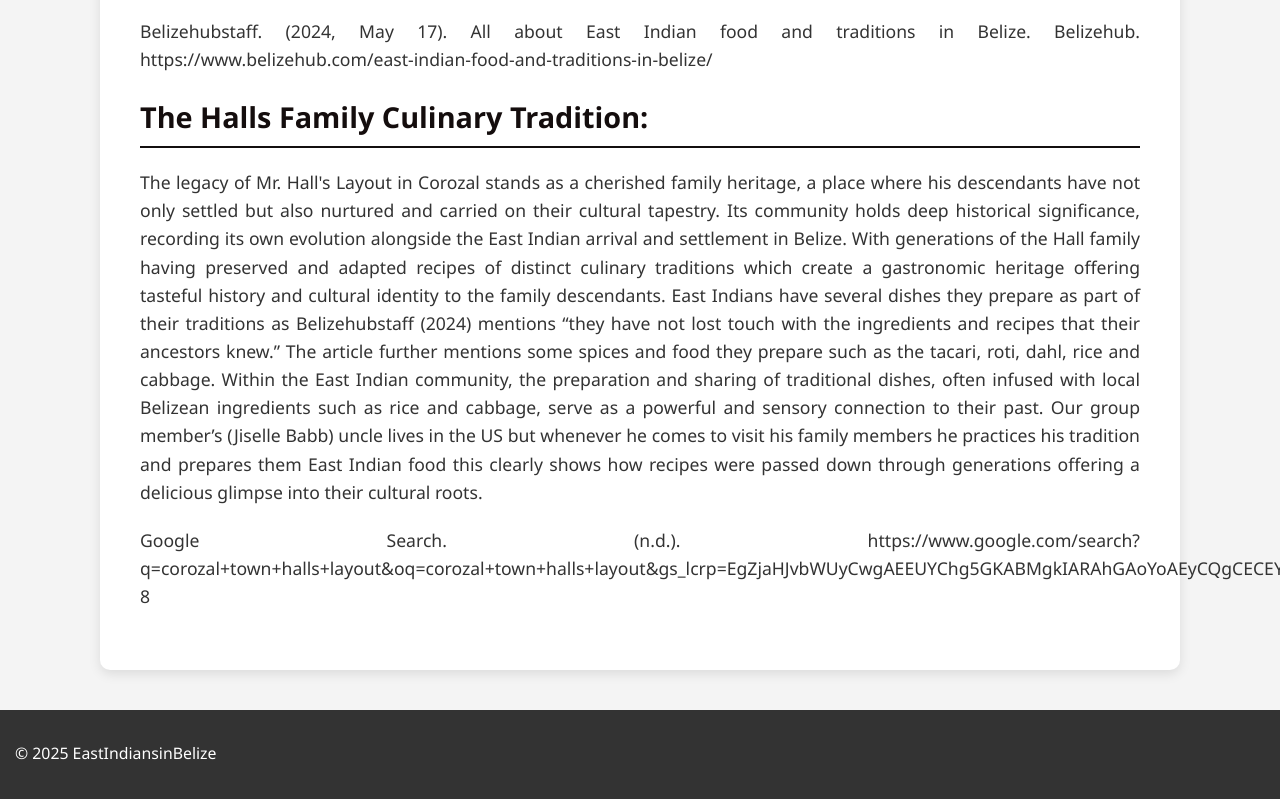
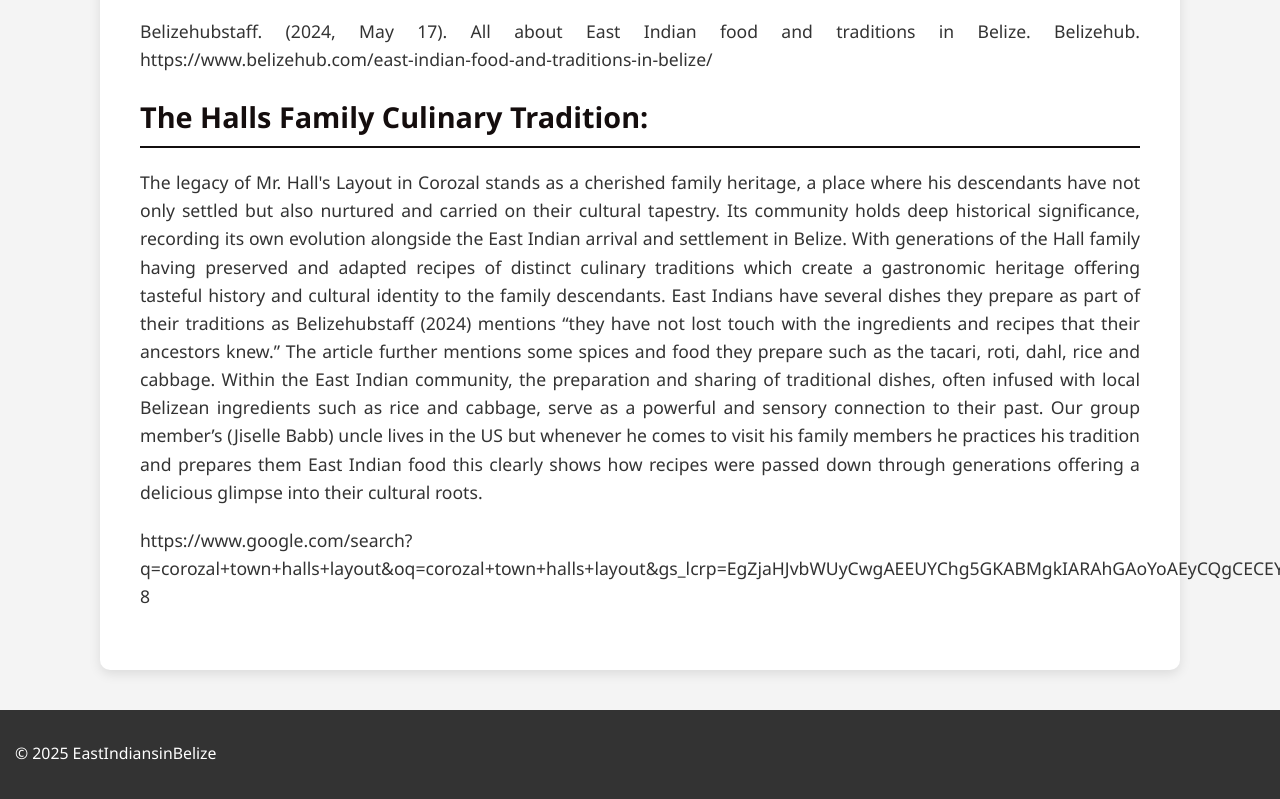
Before and after one commit to JavCam52/EastIndiansandhallslayout, a plain HTML site: page analysis.html in a window 1280 px wide. Shown: the part 1184-1983 px from the top of the page. Drawn offline with Linux system fonts and the light colour scheme.

Commit message:
Update analysis.html

```diff
--- a/analysis.html
+++ b/analysis.html
@@ -130,7 +130,7 @@
         </P>
         <h2>The Halls Family Culinary Tradition:</h2>
         <p>The legacy of Mr. Hall's Layout in Corozal stands as a cherished family heritage, a place where his descendants have not only settled but also nurtured and carried on their cultural tapestry. Its community holds deep historical significance, recording its own evolution alongside the East Indian arrival and settlement in Belize. With generations of the Hall family having preserved and adapted recipes of distinct culinary traditions which create a gastronomic heritage offering tasteful history and cultural identity to the family descendants. East Indians have several dishes they prepare as part of their traditions as Belizehubstaff (2024) mentions “they have not lost touch with the ingredients and recipes that their ancestors knew.” The article further mentions some spices and food they prepare such as the tacari, roti, dahl, rice and cabbage. Within the East Indian community, the preparation and sharing of traditional dishes, often infused with local Belizean ingredients such as rice and cabbage, serve as a powerful and sensory connection to their past. Our group member’s (Jiselle Babb) uncle lives in the US but whenever he comes to visit his family members he practices his tradition and prepares them East Indian food this clearly shows how recipes were passed down through generations offering a delicious glimpse into their cultural roots.</p>
-<P>Google Search. (n.d.). https://www.google.com/search?q=corozal+town+halls+layout&oq=corozal+town+halls+layout&gs_lcrp=EgZjaHJvbWUyCwgAEEUYChg5GKABMgkIARAhGAoYoAEyCQgCECEYChigATIJCAMQIRgKGKABMgcIBBAhGI8C0gEINDMxMWowajeoAgCwAgA&sourceid=chrome&ie=UTF-8 </P>
+<P>https://www.google.com/search?q=corozal+town+halls+layout&oq=corozal+town+halls+layout&gs_lcrp=EgZjaHJvbWUyCwgAEEUYChg5GKABMgkIARAhGAoYoAEyCQgCECEYChigATIJCAMQIRgKGKABMgcIBBAhGI8C0gEINDMxMWowajeoAgCwAgA&sourceid=chrome&ie=UTF-8</P>
     </div>
 </div>
     <footer>
```
